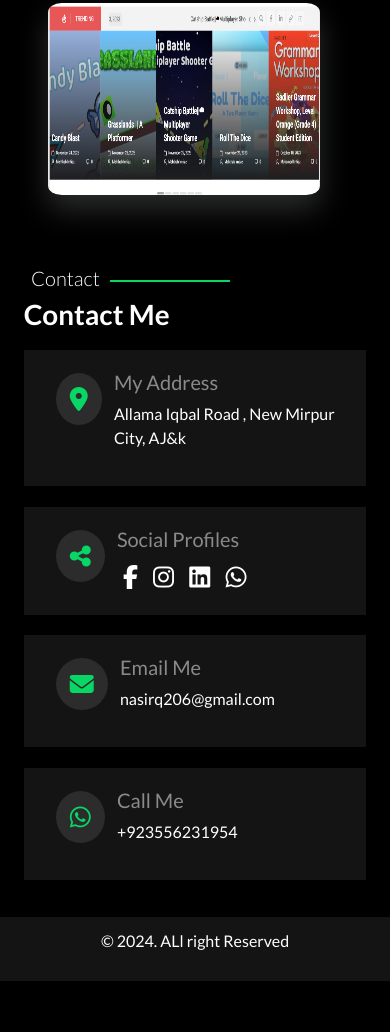
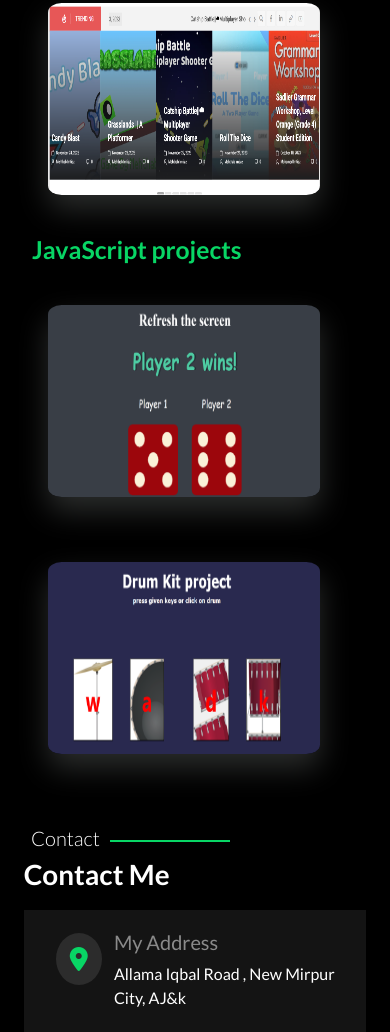
Before and after one commit to nasirqureshi-github/Nasir-portfolio, a plain HTML site: page index.html in a window 390 px wide. Shown: the part 6231-7263 px from the top of the page. Before the commit the page ends 7212 px from the top, so only its background shows below. Drawn offline with nearby package versions, Linux system fonts and the light colour scheme.

Commit message:
add js project

```diff
--- a/index.html
+++ b/index.html
@@ -6,6 +6,7 @@
     <meta name="viewport" content="width=device-width, initial-scale=1.0">
     <title>portfolio</title>
 
+<link rel="icon" href="images/logo.png">
 
     <!-- font family  lato-->
     <link rel="preconnect" href="https://fonts.googleapis.com">
@@ -409,10 +410,35 @@
 </a>
    </div>
 
+   <!-- javascript projects -->
+
+   <h2 data-aos="flip-down">JavaScript projects</h2>
+   <div class="col-lg-4 col-md-6" data-aos="zoom-in">
+      <a href="https://nasirqureshi-github.github.io/Dice-game/" target="_blank">
+      <div class="overlay-container">
+       <img class="web-images" src="images/dice-game.png" alt="image">
+       <div class="middle">
+         <div class="text">Visit Site</div>
+      </div>
+  </div>
+</a>
+   </div>
+
+   <div class="col-lg-4 col-md-6" data-aos="zoom-in">
+    <a href="https://nasirqureshi-github.github.io/Drum-kit-game/" target="_blank">
+    <div class="overlay-container">
+     <img class="web-images" src="images/drum-kit.png" alt="image">
+     <div class="middle">
+       <div class="text">Visit Site</div>
+    </div>
+</div>
+</a>
+ </div>
+
+
 
     </div>
     </div>
-
 </section>
 <!-- End of portfolio section -->
 
```
Also changed, not shown: images/dice-game.png (added), images/drum-kit.png (added).
